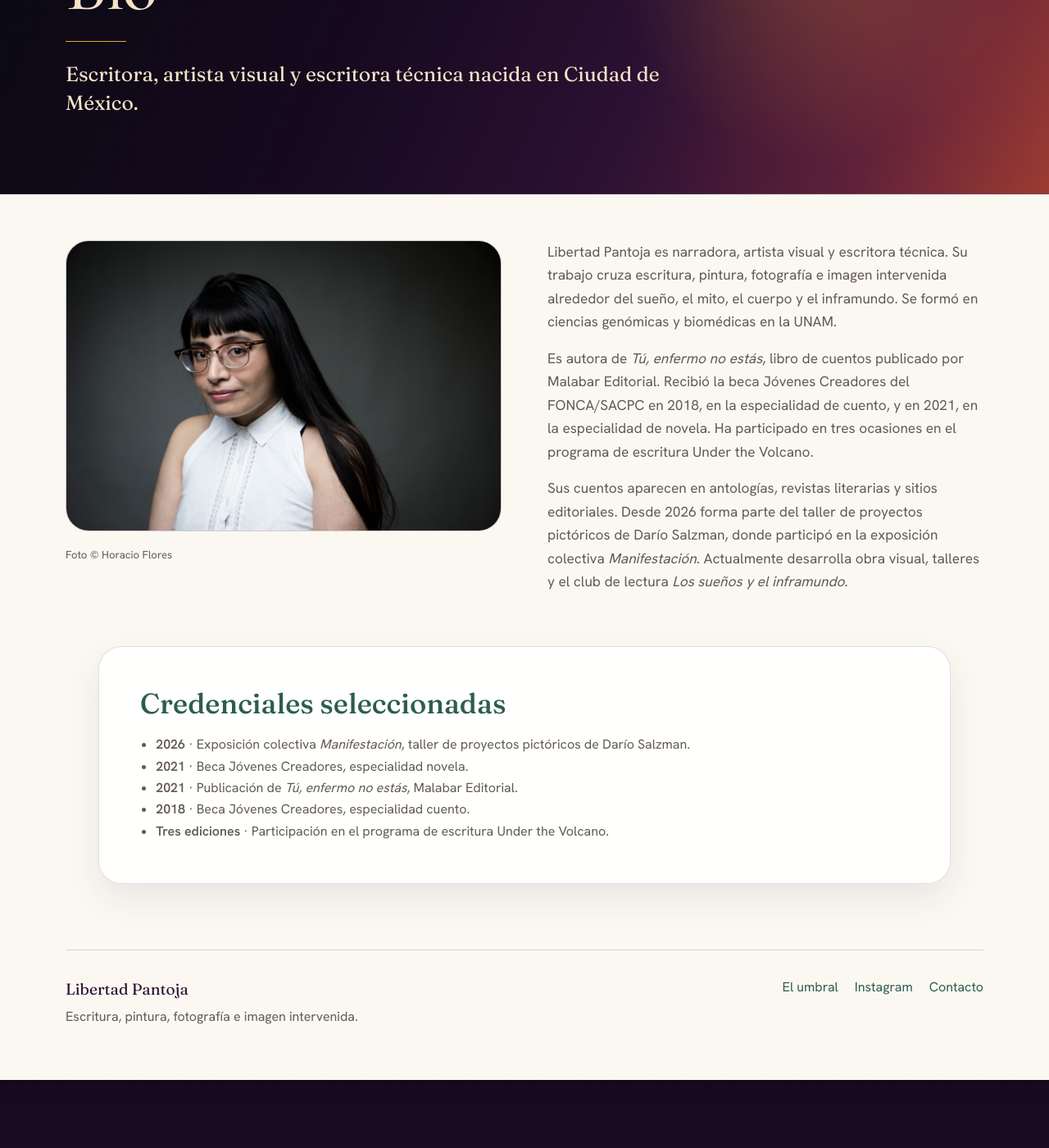
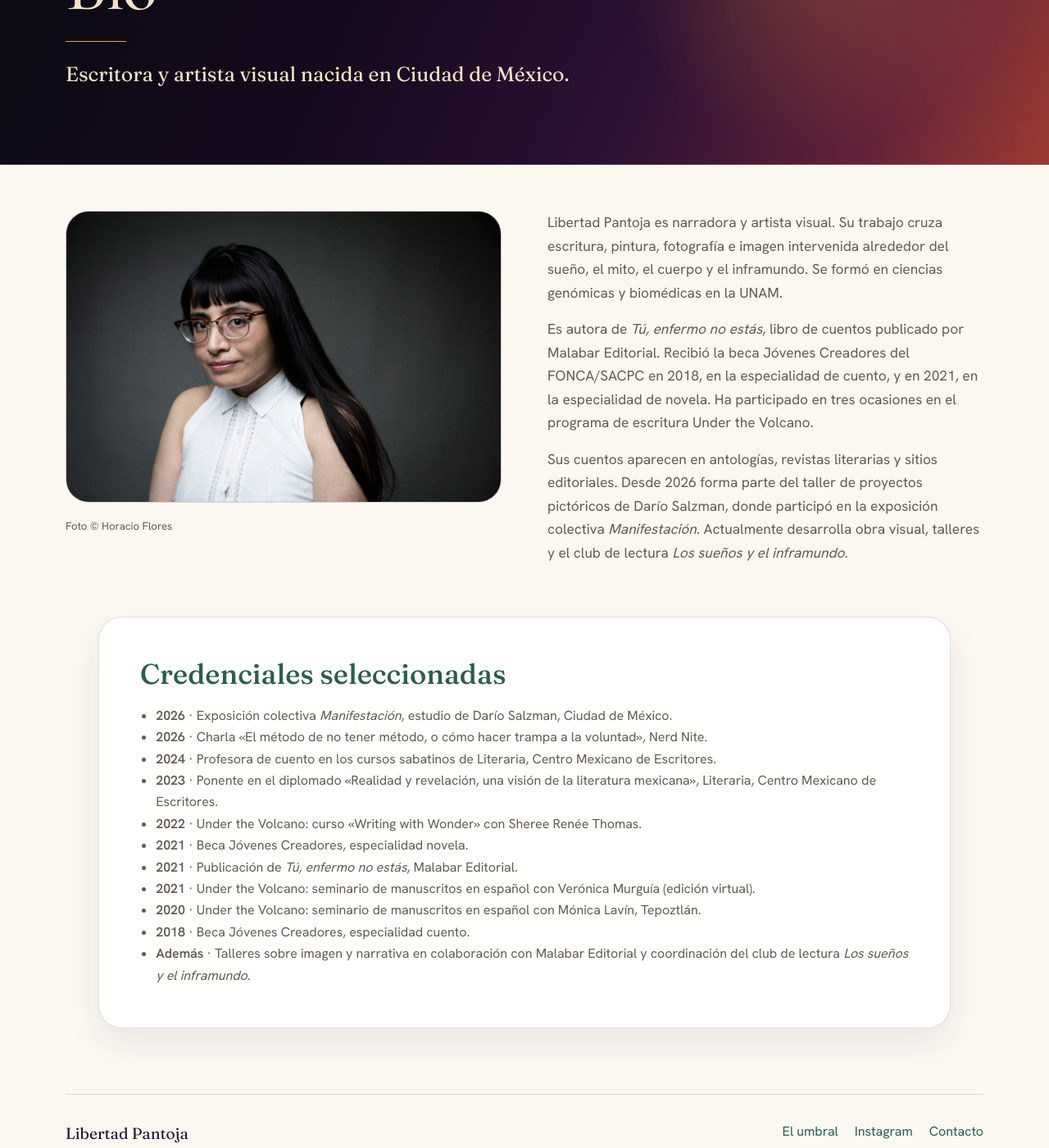
Before and after one commit to LiberPH/libertad-pantoja_site, a Jekyll site: the page built from bio.html, in a window 1280 px wide and 1400 px high, scrolled down 274 px. Shown: the whole window at 82% size. Built offline with Jekyll 4.4.1, drawn with Linux system fonts in a browser that asks for light colours; before the commit the page ends 1591 px from its top, so only the background shows below that.

Commit message:
Bio y Publicaciones con los datos del CV
- Bio: se quita «escritora técnica»; la cronología suma la charla en
  Nerd Nite (2026), la docencia en Literaria (2024) y el diplomado
  «Realidad y revelación» (2023), las tres ediciones de Under the Volcano
  con su detalle (2020, 2021, 2022) y los talleres con Malabar y el club.
- Publicaciones: Fosca 2024, «Papas y cebollitas», Taller Cáspita;
  Lo fantástico no existe 2021, Ediciones Periféricas; Porcelana 2022;
  Sushi y esgrima 2021; divulgación 2014.

Co-Authored-By: Claude Opus 5.5 <noreply@anthropic.com>

```diff
--- a/bio.html
+++ b/bio.html
@@ -3,7 +3,7 @@ share_image: "/assets/img/compartir/bio.jpg"
 layout: page
 title: Bio
 eyebrow: Trayectoria
-intro: Escritora, artista visual y escritora técnica nacida en Ciudad de México.
+intro: Escritora y artista visual nacida en Ciudad de México.
 permalink: /bio/
 ---
 
@@ -15,7 +15,7 @@ permalink: /bio/
 
   <div class="bio-copy">
     <p>
-      Libertad Pantoja es narradora, artista visual y escritora técnica. Su trabajo cruza escritura,
+      Libertad Pantoja es narradora y artista visual. Su trabajo cruza escritura,
       pintura, fotografía e imagen intervenida alrededor del sueño, el mito, el cuerpo y el inframundo.
       Se formó en ciencias genómicas y biomédicas en la UNAM.
     </p>
@@ -39,10 +39,16 @@ permalink: /bio/
 <section class="timeline-panel">
   <h2>Credenciales seleccionadas</h2>
   <ul class="timeline-list">
-    <li><strong>2026</strong> · Exposición colectiva <em>Manifestación</em>, taller de proyectos pictóricos de Darío Salzman.</li>
+    <li><strong>2026</strong> · Exposición colectiva <em>Manifestación</em>, estudio de Darío Salzman, Ciudad de México.</li>
+    <li><strong>2026</strong> · Charla «El método de no tener método, o cómo hacer trampa a la voluntad», Nerd Nite.</li>
+    <li><strong>2024</strong> · Profesora de cuento en los cursos sabatinos de Literaria, Centro Mexicano de Escritores.</li>
+    <li><strong>2023</strong> · Ponente en el diplomado «Realidad y revelación, una visión de la literatura mexicana», Literaria, Centro Mexicano de Escritores.</li>
+    <li><strong>2022</strong> · Under the Volcano: curso «Writing with Wonder» con Sheree Renée Thomas.</li>
     <li><strong>2021</strong> · Beca Jóvenes Creadores, especialidad novela.</li>
     <li><strong>2021</strong> · Publicación de <em>Tú, enfermo no estás</em>, Malabar Editorial.</li>
+    <li><strong>2021</strong> · Under the Volcano: seminario de manuscritos en español con Verónica Murguía (edición virtual).</li>
+    <li><strong>2020</strong> · Under the Volcano: seminario de manuscritos en español con Mónica Lavín, Tepoztlán.</li>
     <li><strong>2018</strong> · Beca Jóvenes Creadores, especialidad cuento.</li>
-    <li><strong>Tres ediciones</strong> · Participación en el programa de escritura Under the Volcano.</li>
+    <li><strong>Además</strong> · Talleres sobre imagen y narrativa en colaboración con Malabar Editorial y coordinación del club de lectura <em>Los sueños y el inframundo</em>.</li>
   </ul>
 </section>
```
Also changed, not shown: _data/publicaciones.yml (+11 -11 lines).
